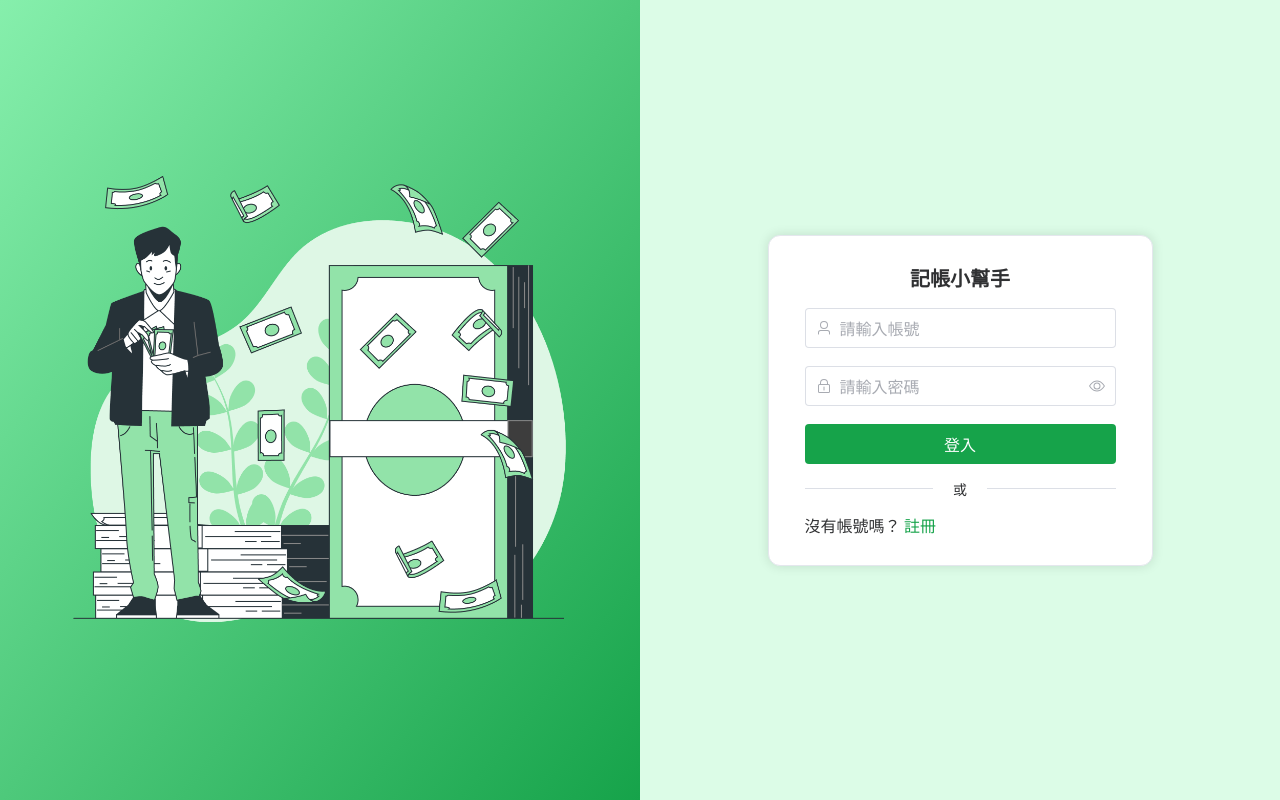
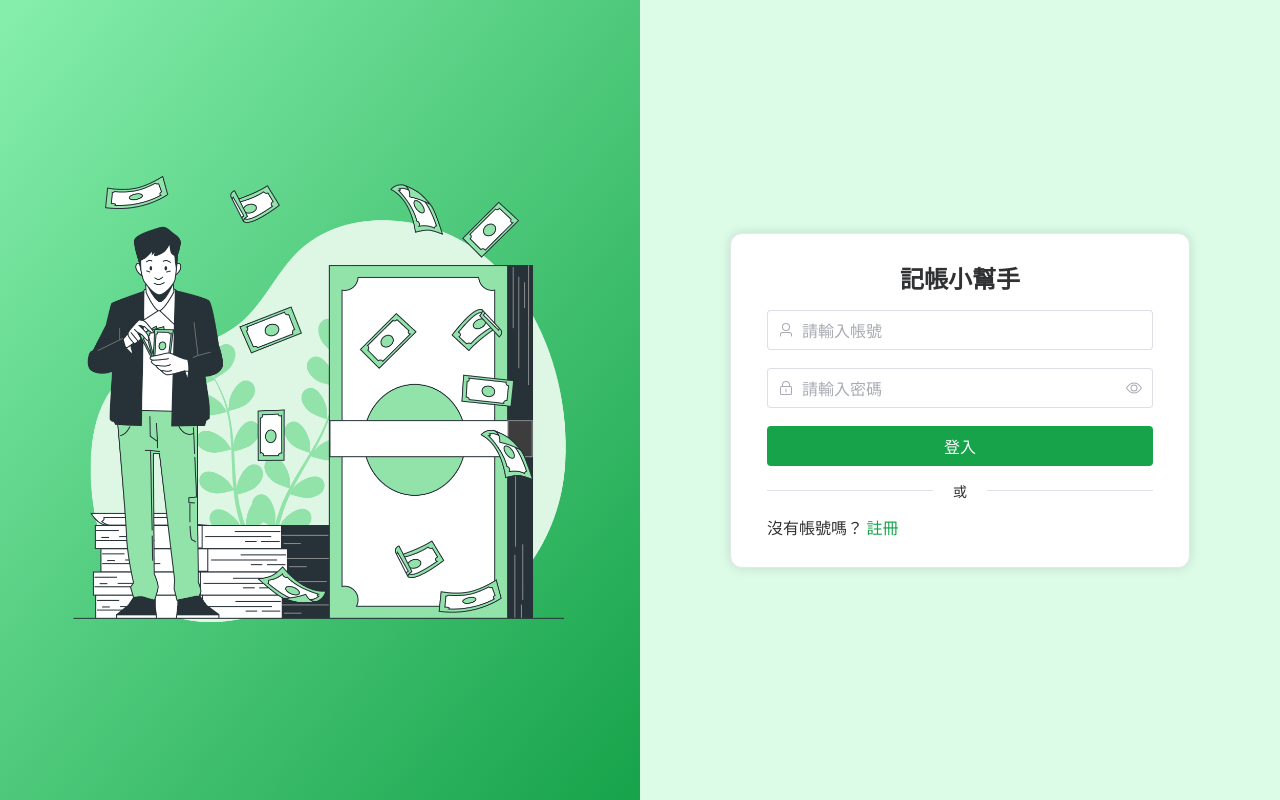
Before and after one commit to brianhsu0606/budget-tracker, a Vue app in the folder frontend/: page /login in a window 1280 px wide. Built offline with nearby package versions, Linux system fonts and the light colour scheme; no server answers.

Commit message:
style: 調整 login 區塊大小

```diff
--- a/frontend/src/views/LoginView.vue
+++ b/frontend/src/views/LoginView.vue
@@ -92,8 +92,8 @@ const handleLogin = async () => {
 
     <el-col :xs="24" :sm="24" :md="12" class="bg-green-100">
       <div class="flex justify-center items-center h-full">
-        <el-card class="px-4 py-2 rounded-xl min-w-[380px] max-w-[540px]">
-          <h2 class="text-xl font-semibold text-center mb-4">記帳小幫手</h2>
+        <el-card class="px-4 py-2 rounded-xl min-w-[460px]">
+          <h2 class="text-2xl font-semibold text-center mb-4">記帳小幫手</h2>
 
           <!-- 登入表單 -->
           <transition name="fade-slide" mode="out-in">
```
Also changed, not shown: 1 other file (tests, documents, lock files or other folders).
